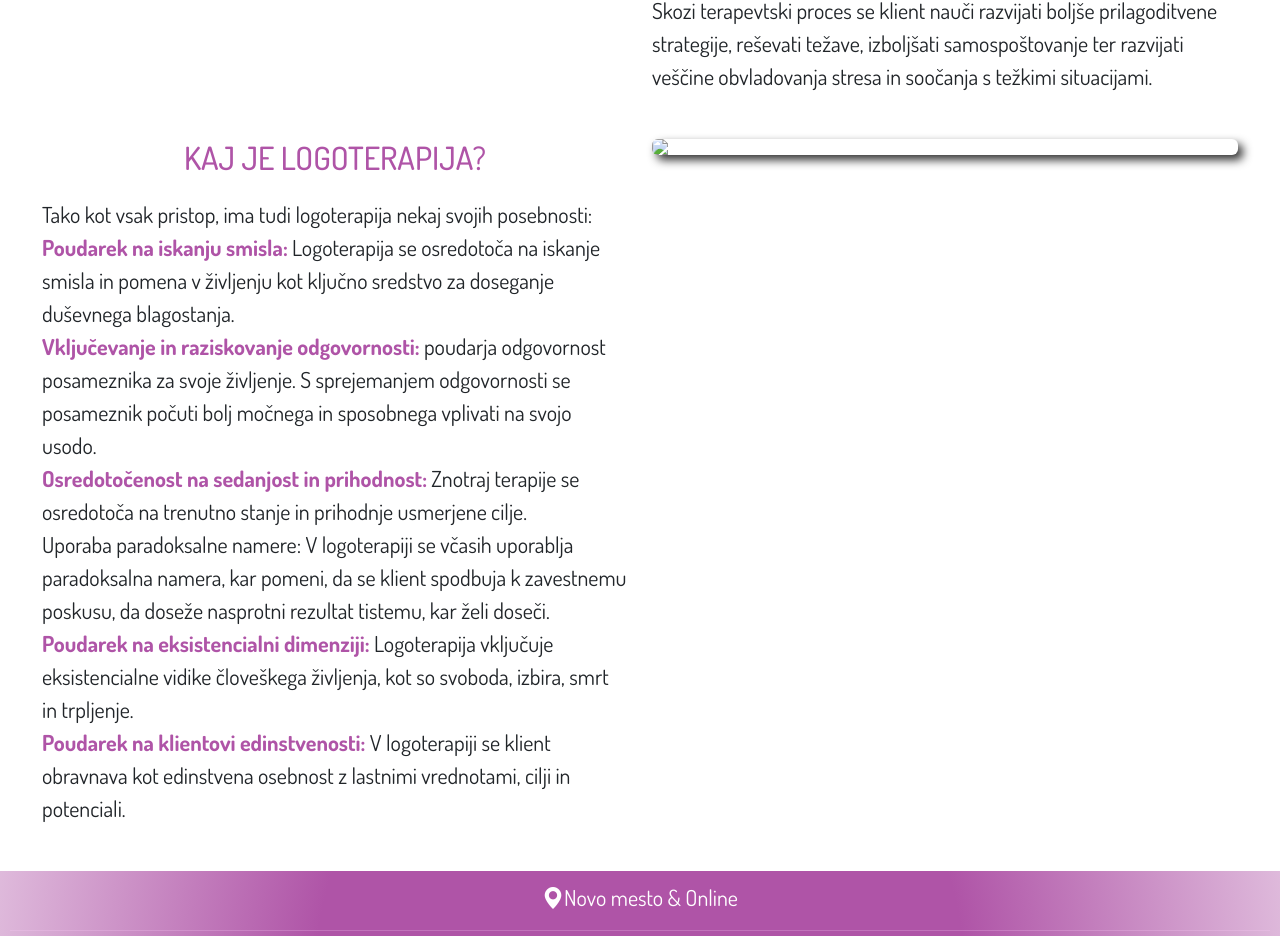
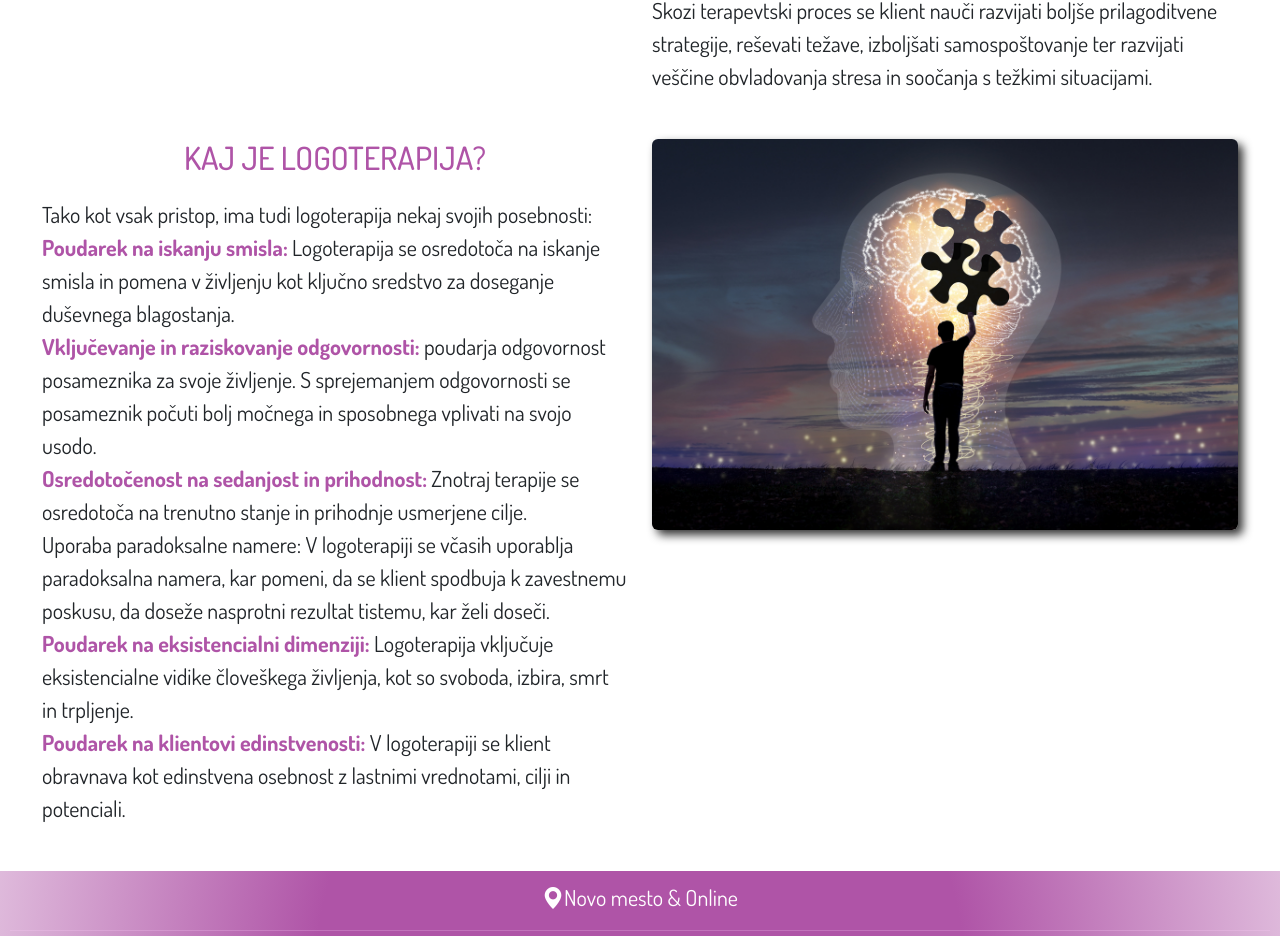
Before and after one commit to BaseCrystal09/Psiholistica, a plain HTML site: page index.html in a window 1280 px wide. Shown: the part 1238-2174 px from the top of the page. Drawn offline with nearby package versions, Linux system fonts and the light colour scheme; the site is published under a folder, as on GitHub Pages, so addresses that start at the root find nothing.

Commit message:
fixing bugs

```diff
--- a/index.html
+++ b/index.html
@@ -171,7 +171,7 @@
           </div>
         </div>
         <div class="col-md-6">
-          <img class="img-fluid rounded" src="/img/puzzle.jpg" />
+          <img class="img-fluid rounded" src="img/puzzle.jpg" />
         </div>
       </div>
     </div>
```
